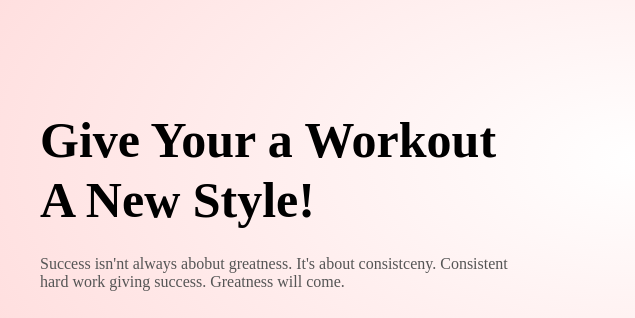
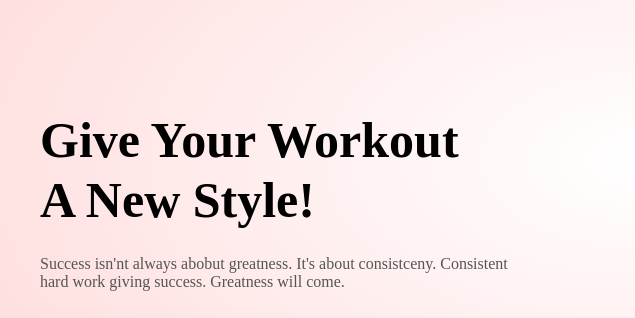
Before and after one commit to AnalabaSylvester/ecomerce_html_css_js, a plain HTML site: page index.html in a window 1280 px wide. Shown: the part 192-510 px from the top of the page, 0-635 px from the left. Drawn offline with Linux system fonts and the light colour scheme.

Commit message:
Update index.html
updated the home page

```diff
--- a/index.html
+++ b/index.html
@@ -46,7 +46,7 @@
 
     <div class="row">
         <div class="col-2">
-            <h1>Give Your a Workout <br>A New Style!</h1>
+            <h1>Give Your Workout <br>A New Style!</h1>
             <p>Success isn'nt always abobut greatness. It's about
                 consistceny. Consistent <br> hard work giving success. Greatness
                 will come. </p>
```
